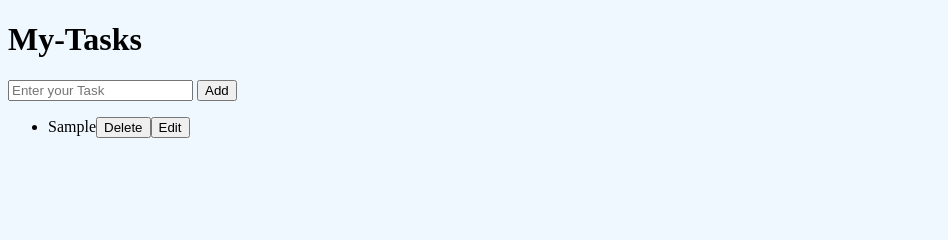
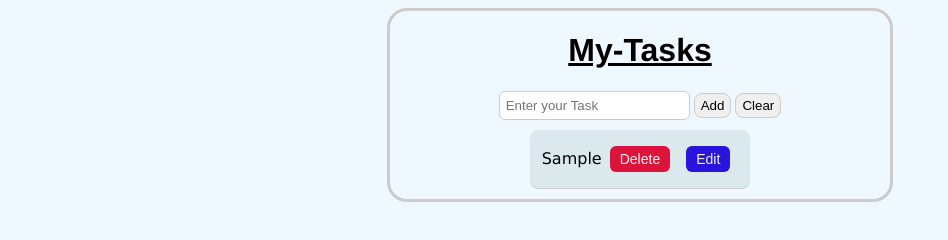
Before and after one commit to Joel-Jeson/MY-Tasks, a plain HTML site: page index.html in a window 1280 px wide. Both pictures are taken after typing "Sample" into the empty fields and a click on the button "Add". Shown: the whole page, without its empty margins (0-948 px from the left). Drawn offline with Linux system fonts and the light colour scheme.

Commit message:
final version

```diff
--- a/index.html
+++ b/index.html
@@ -12,6 +12,7 @@
       <form onsubmit="handleInput(event)">
         <input type="text" id="inputBox" placeholder="Enter your Task" />
         <button onclick="addTask()">Add</button>
+        <button onclick="clearTask()">Clear</button>
       </form>
       <ul id="list"></ul>
     </div>
--- a/script.js
+++ b/script.js
@@ -4,24 +4,28 @@ const input = document.getElementById("inputBox");
 function handleInput(e) {
   e.preventDefault();
 }
+
+function saveTo() {
+  localStorage.setItem("tasks", JSON.stringify(tasks));
+}
+function loadFromStorage() {
+  const localData = localStorage.getItem("tasks");
+  if (localData) {
+    tasks = JSON.parse(localData);
+  }
+  displayData();
+}
 function displayData() {
   const list = document.getElementById("list");
   list.innerHTML = "";
   tasks.forEach((task) => {
     const li = document.createElement("li");
-
-    //toggle task
-    if (task.completed) {
-      li.className = "completed";
-    } else {
-      li.className = "";
-    }
-
+    let spanClass = task.completed ? "completed" : "";
     if (task.editTask) {
-      li.innerHTML = `<input value="${task.title}" id="${task.id}"/><button onclick="deleteTask(${task.id})">Delete</button><button onclick="updateTask(${task.id})">Upload</button>`;
+      li.innerHTML = `<input value="${task.title}" id="${task.id}"/><button onclick="deleteTask(${task.id})" class="delete-btn">Delete</button><button onclick="updateTask(${task.id})" class="upload-btn">Upload</button>`;
     } else {
       li.innerHTML = `
-    <span onclick="toggleTask(${task.id})">${task.title}</span><button onclick="deleteTask(${task.id})">Delete</button><button onclick="editTask(${task.id})">Edit</button>
+    <span class="${spanClass}" onclick="toggleTask(${task.id})">${task.title}</span><button onclick="deleteTask(${task.id})" class="delete-btn">Delete</button><button onclick="editTask(${task.id})" class="edit-btn">Edit</button>
     `;
     }
     list.appendChild(li);
@@ -42,6 +46,7 @@ function addTask() {
     tasks = [task, ...tasks];
     input.value = "";
   }
+  saveTo();
   displayData();
 }
 
@@ -49,6 +54,7 @@ function deleteTask(taskId) {
   tasks = tasks.filter((task) => {
     return task.id !== taskId;
   });
+  saveTo();
   displayData();
 }
 
@@ -96,6 +102,15 @@ function updateTask(taskId) {
       return task;
     }
   });
+  saveTo();
   displayData();
 }
+
+function clearTask() {
+  localStorage.clear;
+  tasks = [];
+  displayData();
+  saveTo();
+}
+loadFromStorage();
 displayData();
--- a/style.css
+++ b/style.css
@@ -2,8 +2,134 @@
     text-decoration: line-through;
     color: crimson;
     font-family: cursive;
+    cursor: pointer;
+
 }
 
 body{
     background-color:aliceblue;
 }
+.container{
+    display: flex;
+    flex-direction: column;
+    align-items: center;
+    border: 3px solid #ccc;
+    border-radius: 20px;
+       max-width: 500px;
+    width: 100%;
+    margin: 0 auto;
+}
+h1{
+font-family: 'Franklin Gothic Medium', 'Arial Narrow', Arial, sans-serif;
+text-decoration: underline;
+    font-size: xx-large;
+}
+
+ul li{
+    list-style:decimal;
+    font-size: x-large;
+    font-family: 'Lucida Sans', 'Lucida Sans Regular', 'Lucida Grande', 'Lucida Sans Unicode', Geneva, Verdana, sans-serif;
+}
+
+input{
+    padding: 6px 6px;
+    border-radius: 6px;
+    border: 1px solid #ccc;
+}
+button{
+    padding: 4px 6px;
+    border: 1px solid #ccc;
+    border-radius: 8px;
+}
+.delete-btn{
+    margin: 8px;
+    color: #f4f4f4;
+    background-color: crimson;
+}
+
+.edit-btn{
+      margin: 8px;
+    color: #f4f4f4;
+    background-color: rgb(40, 20, 220);
+}
+.upload-btn{
+    margin: 8px;
+    color: #f4f4f4;
+    background-color: rgb(20, 220, 103);
+}
+
+
+li {
+  max-width: 90%;          /* Prevent li from stretching too far */
+  word-wrap: break-word;   /* Wrap long words */
+  overflow-wrap: break-word;
+  white-space: normal;     /* Allow wrapping */
+  margin: 8px 0;
+  padding: 8px;
+  border-bottom: 1px solid #ccc;
+  font-size: 16px;
+}
+li span {
+  display: inline-block;
+  max-width: 100%;
+  word-wrap: break-word;
+  overflow-wrap: break-word;
+  white-space: normal;
+}
+/* Overall task container */
+#list {
+  max-width: 90%;
+  margin: auto;
+  padding: 0;
+    list-style-position: inside;
+  list-style:decimal;
+  word-wrap: break-word;
+  overflow-wrap: break-word;
+}
+
+/* Each task item */
+li {
+  display: flex;
+  flex-wrap: wrap; /* Allow wrapping inside li */
+  align-items: center;
+  justify-content: space-between;
+  padding: 8px 12px;
+  margin: 10px 0;
+  background: #dbe8ec;
+  border-radius: 8px;
+  word-wrap: break-word;
+  overflow-wrap: break-word;
+  max-width: 100%;
+}
+
+/* The task title */
+li span {
+  flex: 1 1 auto;
+  word-wrap: break-word;
+  overflow-wrap: break-word;
+  white-space: normal;
+  font-size: 16px;
+}
+
+/* Buttons */
+li button {
+  margin-left: 8px;
+  padding: 5px 10px;
+  font-size: 14px;
+  border: none;
+  border-radius: 6px;
+  cursor: pointer;
+}
+
+/* Add some responsive design */
+@media (max-width: 600px) {
+  li {
+    flex-direction: column;
+    align-items: flex-start;
+  }
+
+  li button {
+    margin-top: 6px;
+    margin-left: 0;
+  }
+}
```
